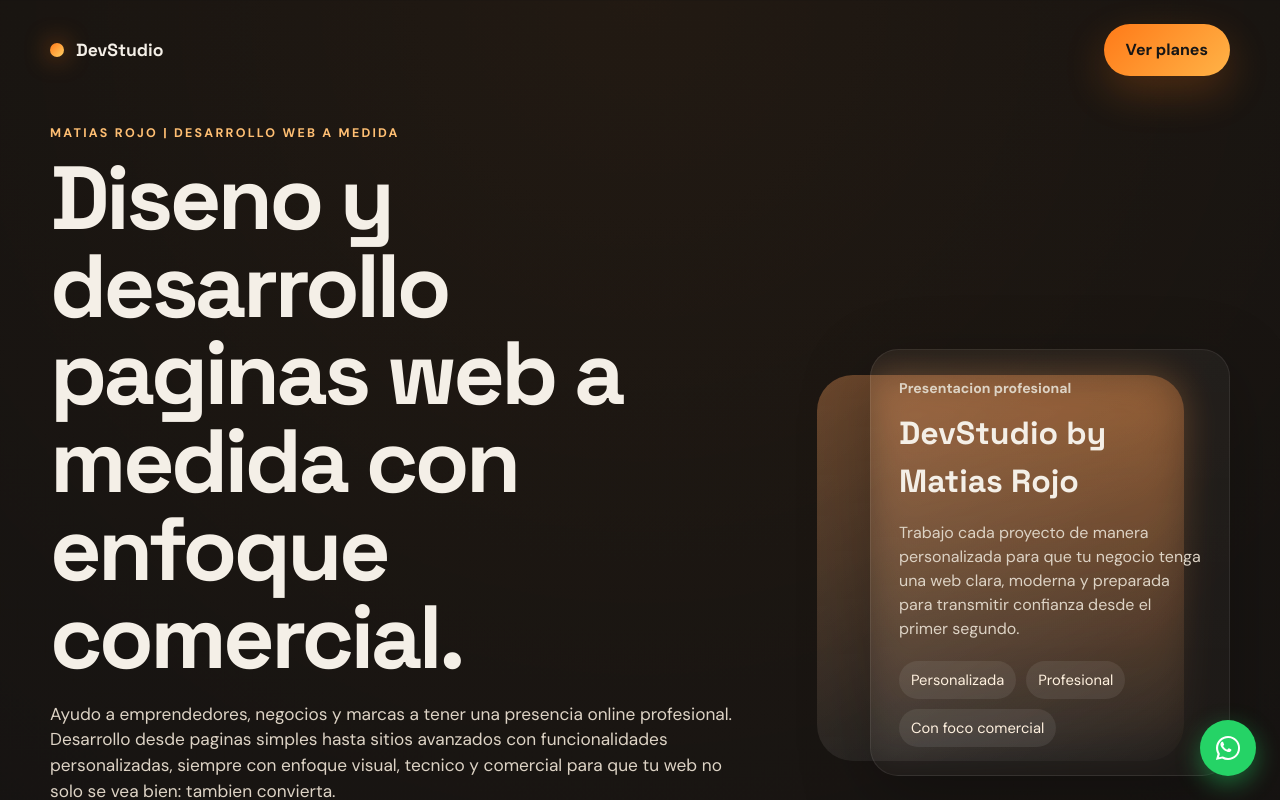
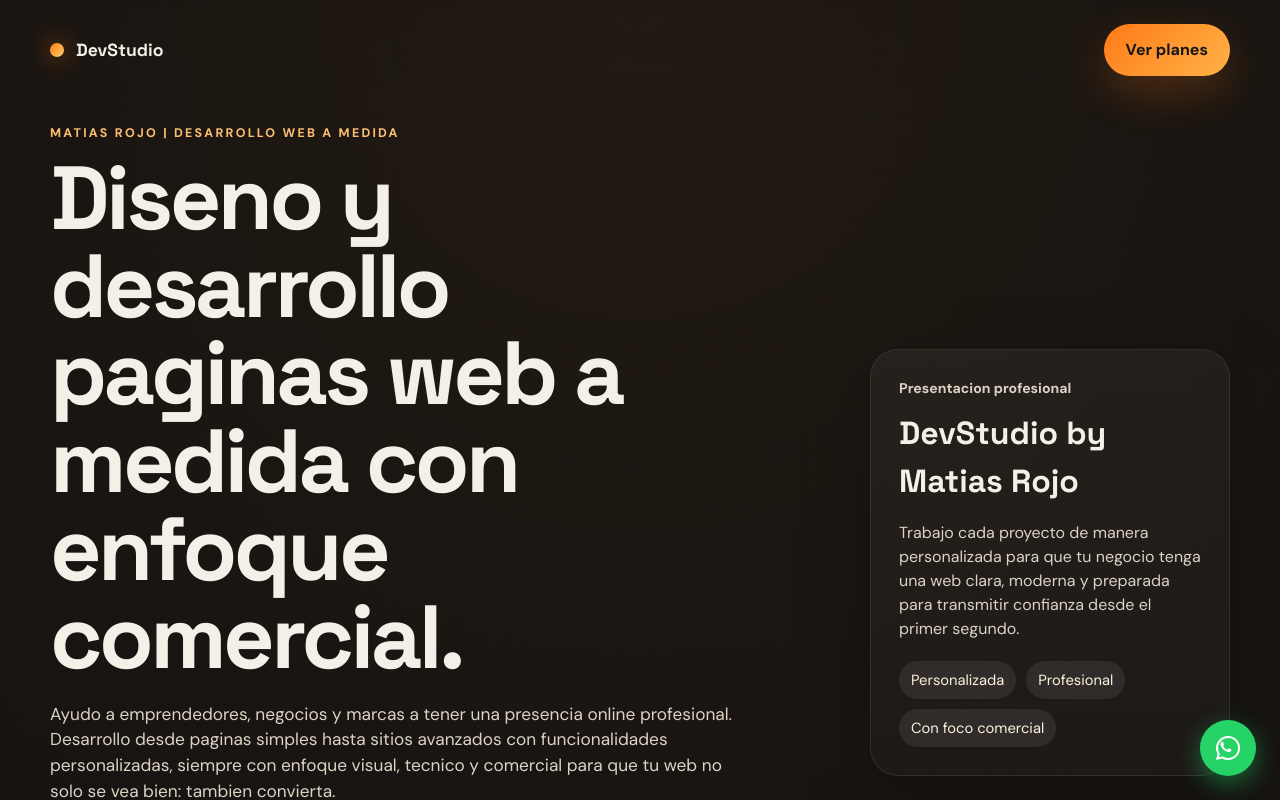
Before and after one commit to Maturojo/devstudio, a React (Vite) app: page / in a window 1280 px wide. Shown: the top 800 px of the page. Built offline with nearby package versions, Linux system fonts and the light colour scheme; no server answers.

Commit message:
Remove hero background panel

```diff
--- a/src/styles.css
+++ b/src/styles.css
@@ -243,17 +243,6 @@ a {
 .hero-card {
   position: relative;
   min-height: 460px;
-}
-
-.hero-card::before {
-  content: "";
-  position: absolute;
-  inset: 8% 10%;
-  border-radius: 36px;
-  background:
-    linear-gradient(180deg, rgba(255, 122, 24, 0.24), rgba(255, 255, 255, 0.02)),
-    linear-gradient(145deg, rgba(255, 255, 255, 0.14), transparent);
-  filter: blur(0.4px);
 }
 
 .floating-card {
```
